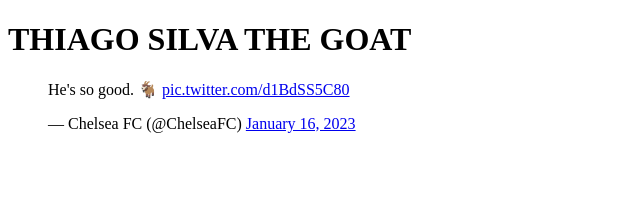
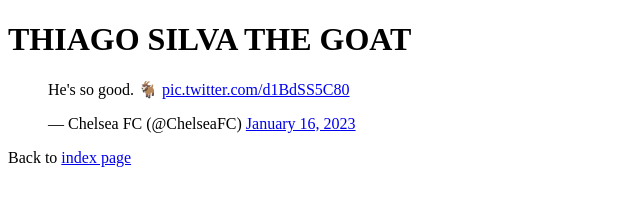
Before and after one commit to boris-ny/alu-web-development, a plain HTML site: page html_basic/tweets.html in a window 1280 px wide. Shown: the whole page, without its empty margins (0-640 px from the left). Drawn offline with Linux system fonts and the light colour scheme.

Commit message:
basic html 🧑🏿‍💻

```diff
--- a/html_basic/tweets.html
+++ b/html_basic/tweets.html
@@ -8,5 +8,7 @@
     <h1>THIAGO SILVA THE GOAT</h1>
 
     <blockquote class="twitter-tweet"><p lang="en" dir="ltr">He&#39;s so good. 🐐 <a href="https://t.co/d1BdSS5C80">pic.twitter.com/d1BdSS5C80</a></p>&mdash; Chelsea FC (@ChelseaFC) <a href="https://twitter.com/ChelseaFC/status/1615076799502848001?ref_src=twsrc%5Etfw">January 16, 2023</a></blockquote> <script async src="https://platform.twitter.com/widgets.js" charset="utf-8"></script>
+
+    <p>Back to <a href="index.html"> index page</a></p>
 </body>
 </html>
```
